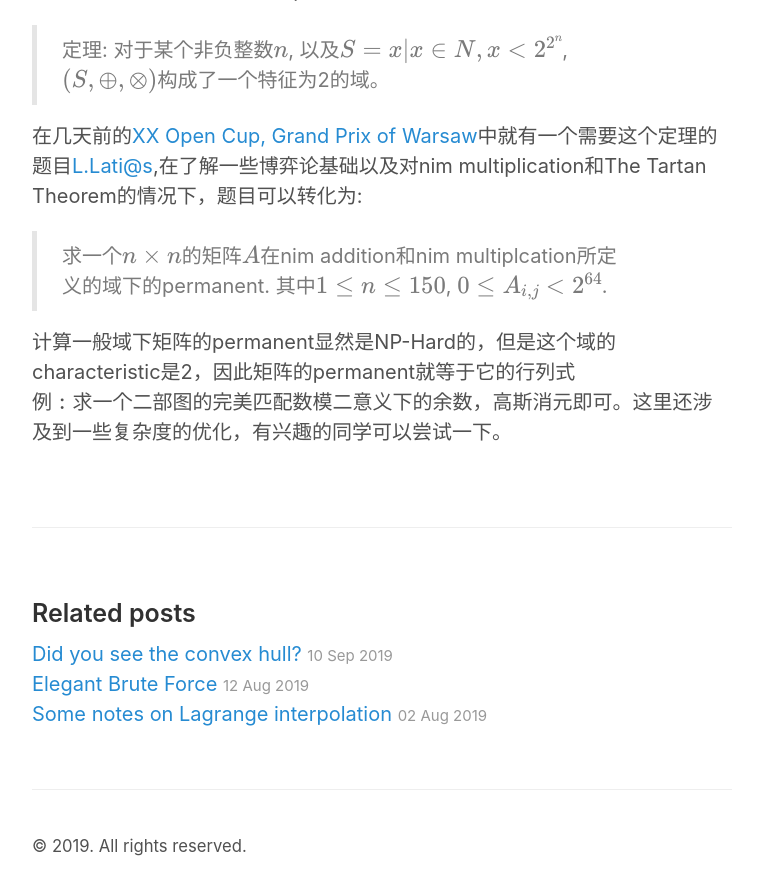
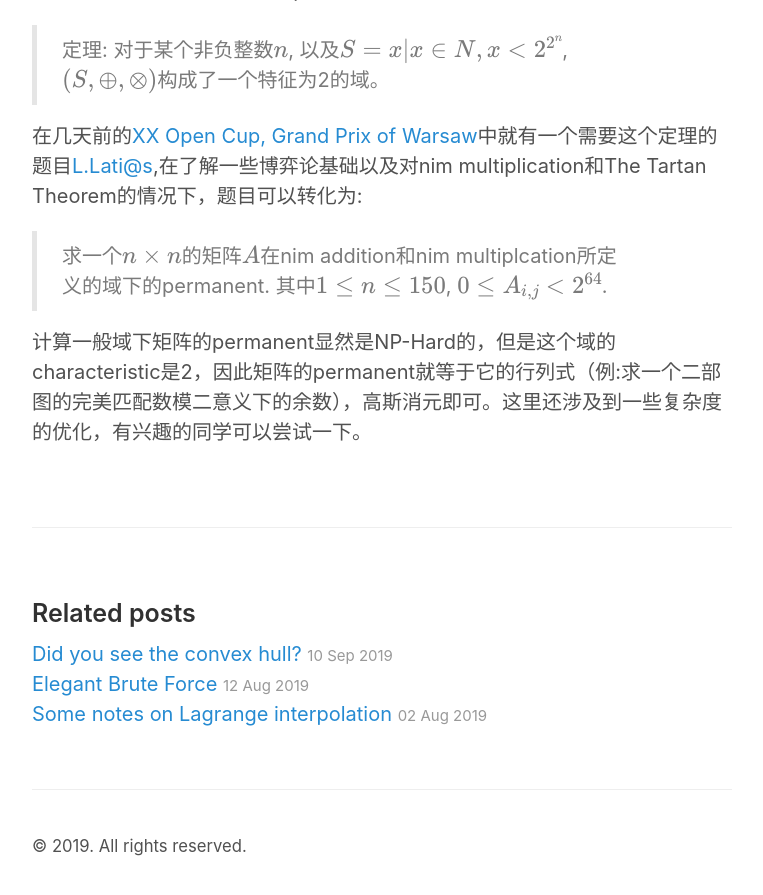
Before and after one commit to wcysai/wcysai.github.io, a Jekyll site: the page built from _posts/2019-09-17-On nim multiplication and related games.md, in a window 1280 px wide and 900 px high, scrolled down 6911 px. Shown: the top 895 px of the window, without its empty margins (258-1021 px from the left). Built offline with Jekyll 4.4.1, drawn with Linux system fonts in a browser that asks for light colours; formulas are drawn with MathJax 3.

```diff
--- a/_posts/2019-09-17-On nim multiplication and related games.md
+++ b/_posts/2019-09-17-On nim multiplication and related games.md
@@ -179,4 +179,4 @@ nim-multiplication本身还具有交换律和结合律:
 
 > 求一个$n\times n$的矩阵$A$在nim addition和nim multiplcation所定义的域下的permanent. 其中$1\leq n\leq 150$, $0\leq A_{i,j}<2^{64}$.
 
-计算一般域下矩阵的permanent显然是NP-Hard的，但是这个域的characteristic是2，因此矩阵的permanent就等于它的行列式(例:求一个二部图的完美匹配数模二意义下的余数)，高斯消元即可。这里还涉及到一些复杂度的优化，有兴趣的同学可以尝试一下。
+计算一般域下矩阵的permanent显然是NP-Hard的，但是这个域的characteristic是2，因此矩阵的permanent就等于它的行列式（例:求一个二部图的完美匹配数模二意义下的余数），高斯消元即可。这里还涉及到一些复杂度的优化，有兴趣的同学可以尝试一下。
```
